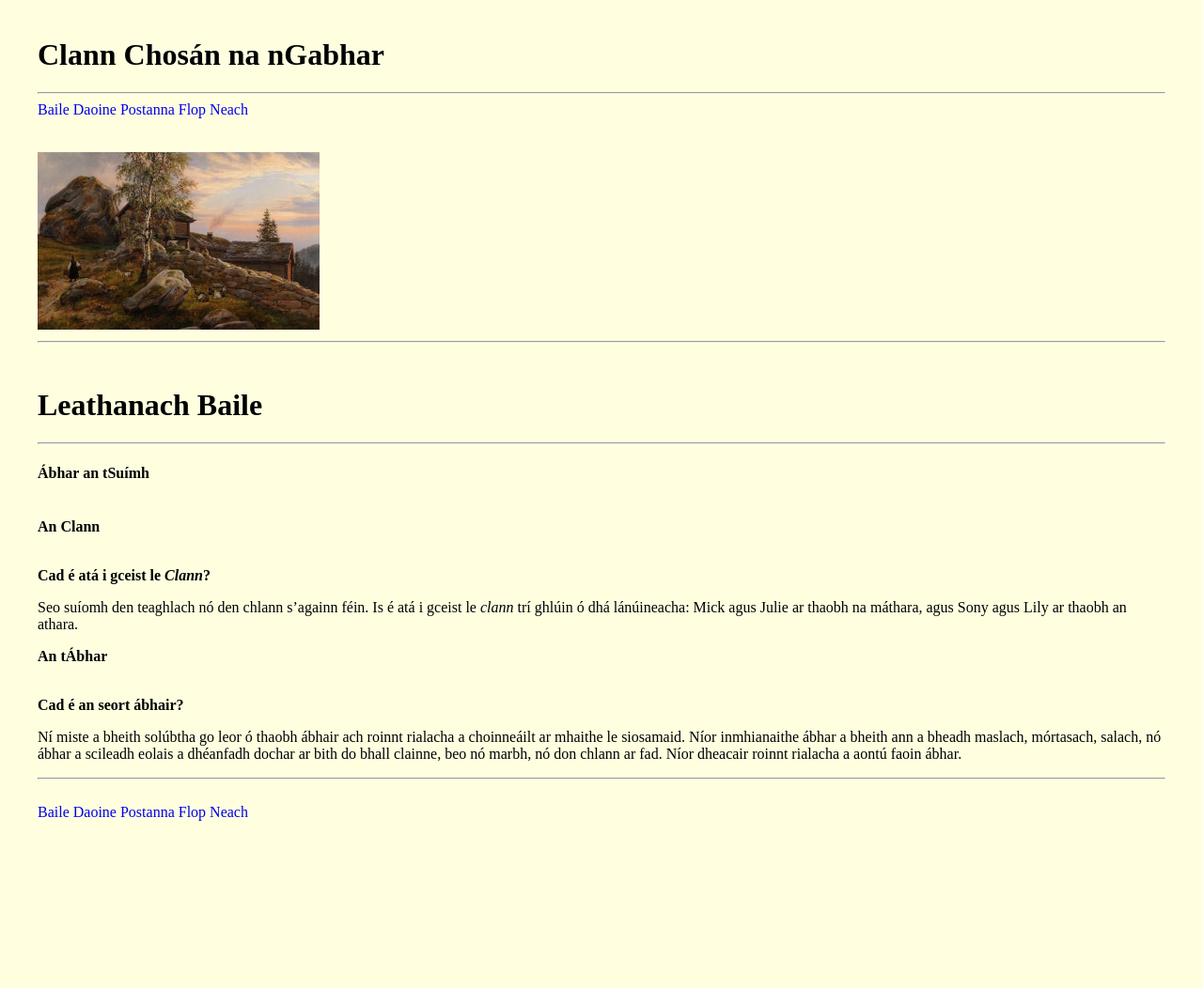
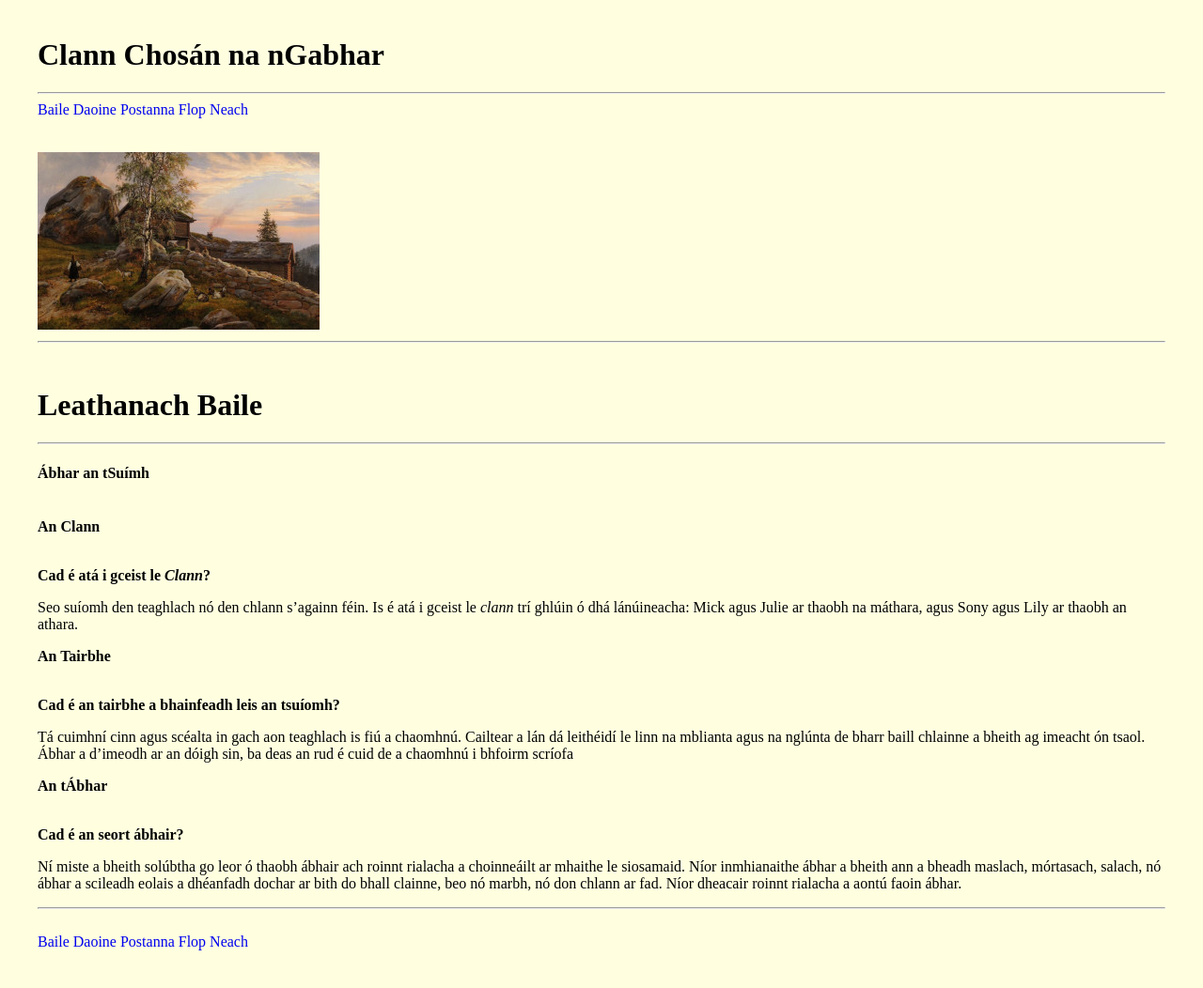
Before and after one commit to pmcu/clann, a Jekyll site: the page built from index.html, in a window 1280 px wide. Shown: the whole page at 94% size. Built offline with Jekyll 4.4.1, drawn with Linux system fonts in a browser that asks for light colours; before the commit the page ends 914 px from its top, so only the background shows below that.

Commit message:
clann fix

```diff
--- a/_data/baile.yml
+++ b/_data/baile.yml
@@ -6,6 +6,15 @@
   Mick agus Julie ar thaobh na máthara, agus
   Sony agus Lily ar thaobh an athara. "
 
+- ceann: "An Tairbhe"
+  fceann: "Cad é an tairbhe a bhainfeadh leis an tsuíomh?"
+  lucht: "
+  Tá cuimhní cinn agus scéalta in gach aon teaghlach
+  is fiú a chaomhnú. Cailtear a lán dá leithéidí le
+  linn na mblianta agus na nglúnta de bharr baill chlainne
+  a bheith ag imeacht ón tsaol. Ábhar a d'imeodh ar an dóigh
+  sin, ba deas an rud é cuid de a chaomhnú i bhfoirm scríofa
+  "
 
 - ceann: "An tÁbhar"
   fceann: "Cad é an seort ábhair?"
```
